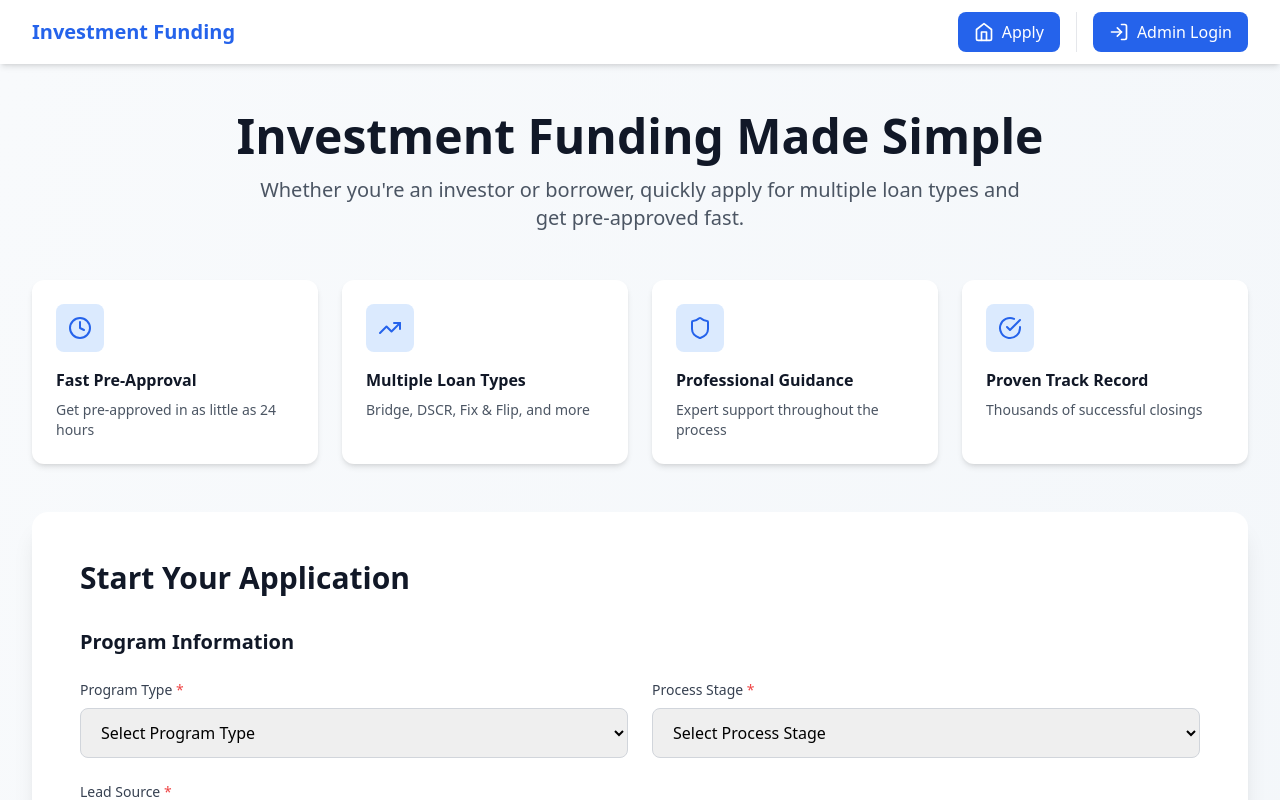
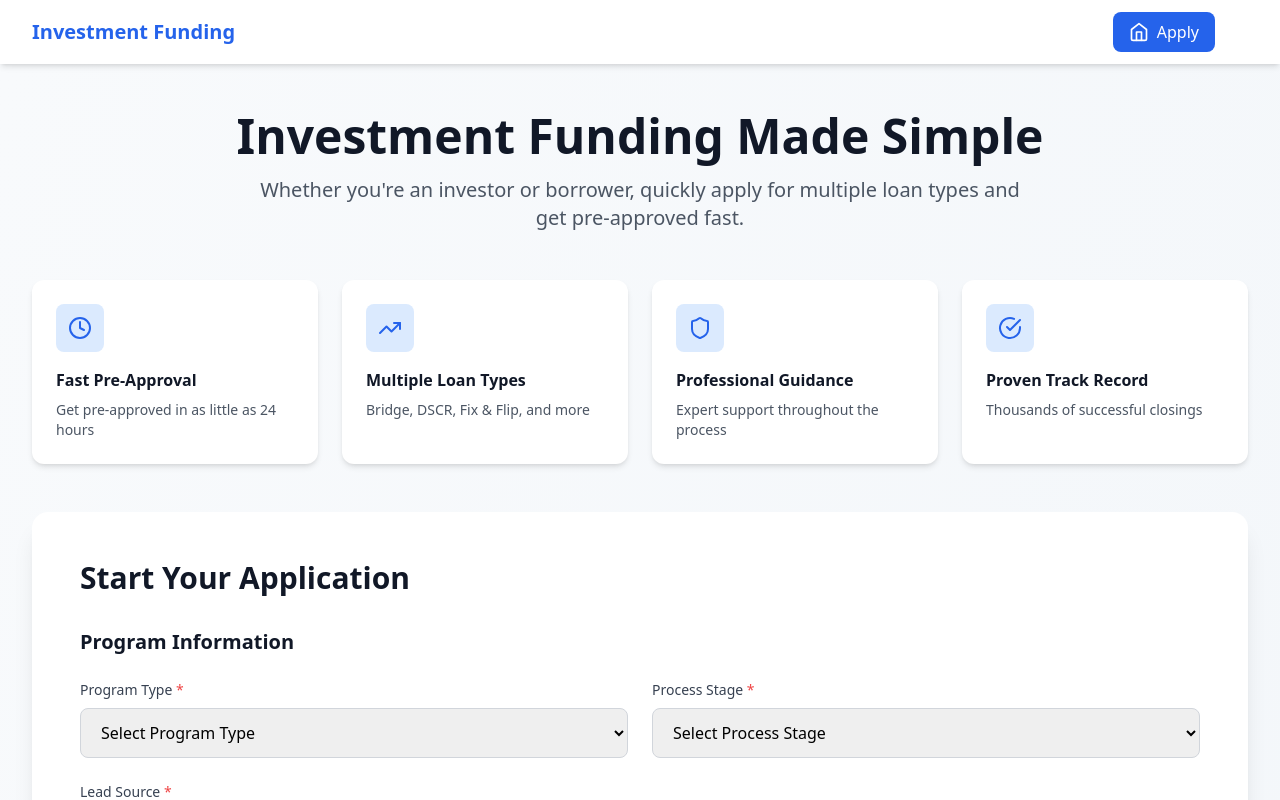
Before and after one commit to intheloop444-code/investment-funding-site, a React (Vite) app: page / in a window 1280 px wide. Shown: the top 800 px of the page. Built offline with nearby package versions, Linux system fonts and the light colour scheme; no server answers.

Commit message:
Updated Navigation.tsx

```diff
--- a/src/components/Navigation.tsx
+++ b/src/components/Navigation.tsx
@@ -75,15 +75,7 @@ export default function Navigation({ currentPage, onNavigate }: NavigationProps)
                     <span className="font-medium">Sign Out</span>
                   </button>
                 </div>
-              ) : (
-                <button
-                  onClick={() => onNavigate('login')}
-                  className="flex items-center gap-2 px-4 py-2 bg-blue-600 text-white rounded-lg hover:bg-blue-700 transition-colors"
-                >
-                  <LogIn className="w-5 h-5" />
-                  <span className="font-medium">Admin Login</span>
-                </button>
-              )}
+              ) : null}
             </div>
           </div>
         </div>
```
